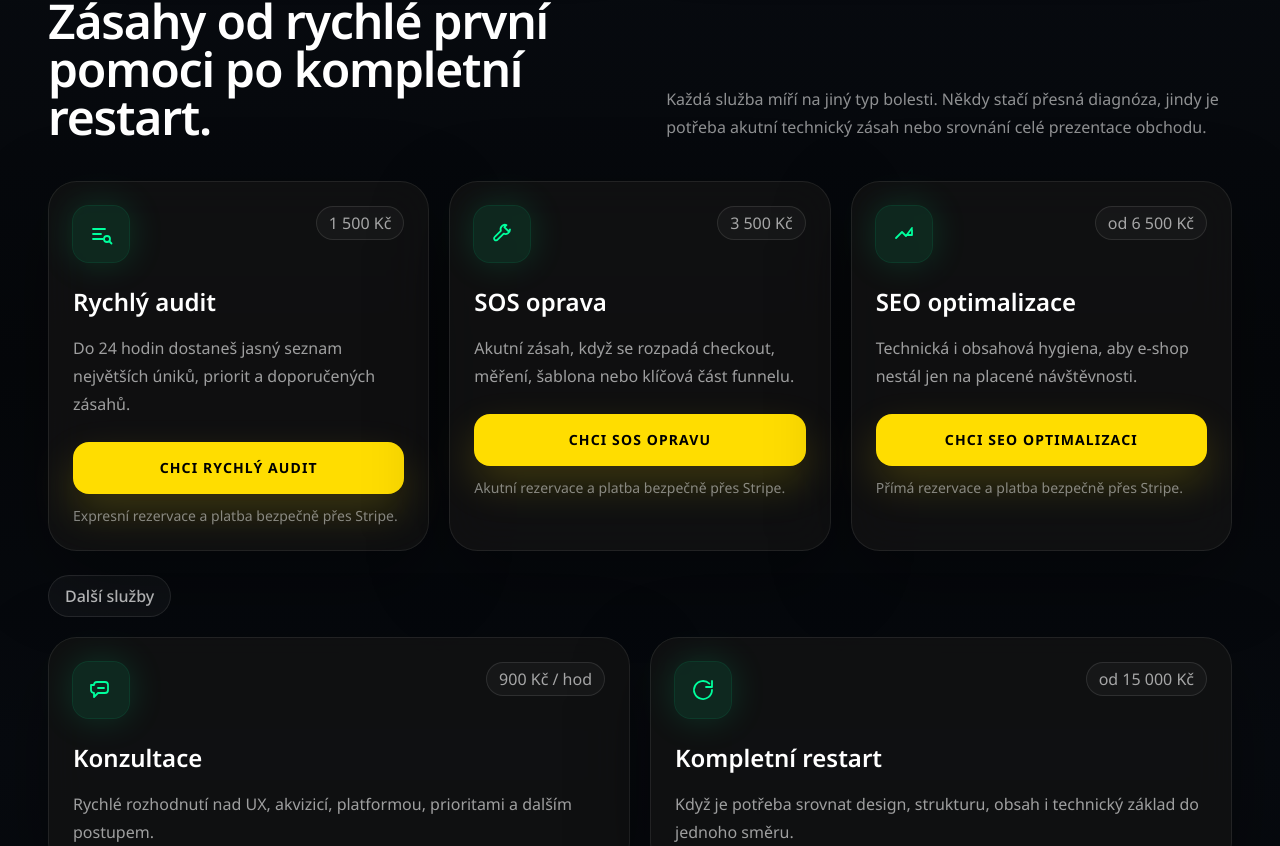
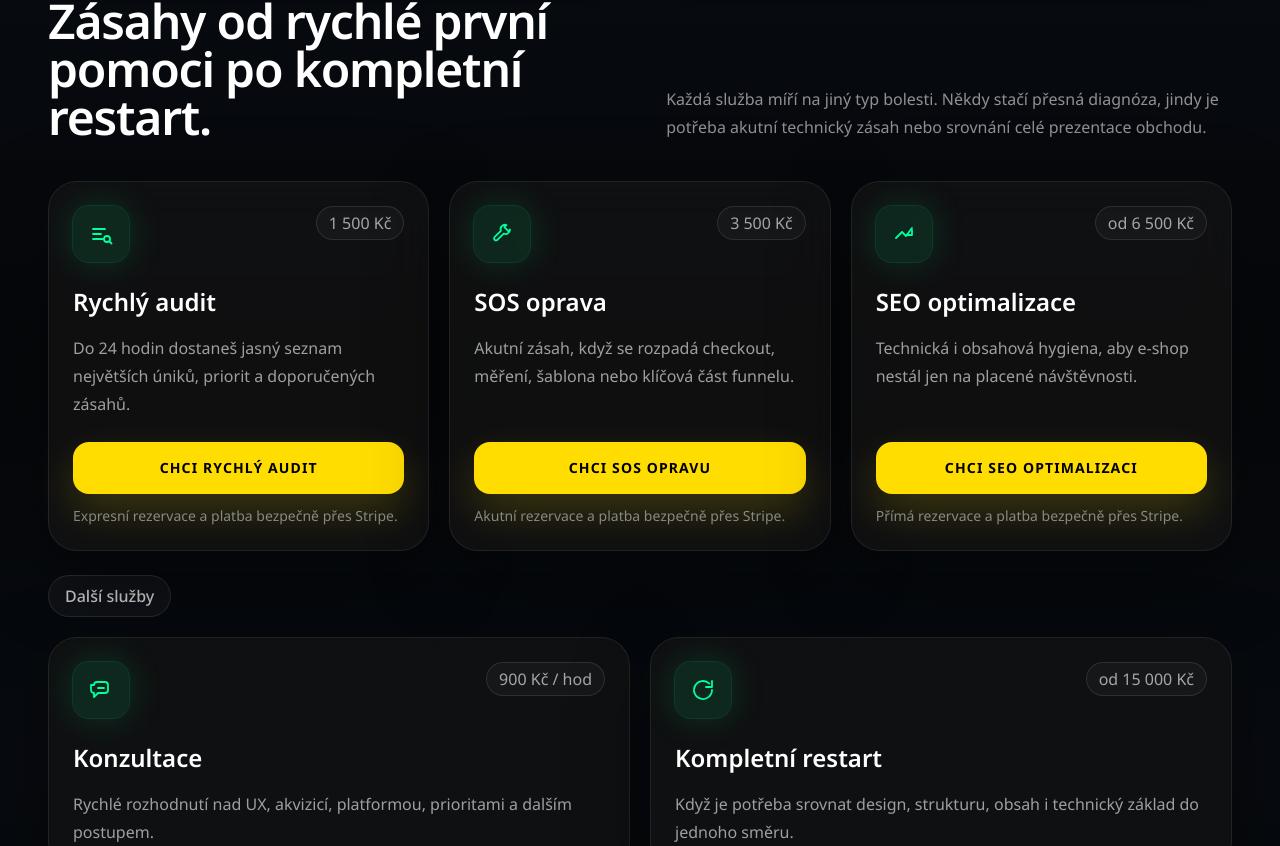
Before and after one commit to lb-ship-it/e-shop-medic, a Next.js app: page / in a window 1280 px wide. Shown: the part 2831-3677 px from the top of the page. Built offline with nearby package versions, Linux system fonts and the light colour scheme.

Commit message:
Align service payment CTAs

```diff
--- a/app/page.tsx
+++ b/app/page.tsx
@@ -401,7 +401,7 @@ function ServiceCard({ title, price, description, icon, cta }: Service) {
       : "bg-[#ffdd00] text-black shadow-[0_18px_42px_rgba(255,221,0,0.18)] hover:bg-[#ffe44d]";
 
   return (
-    <article className="panel group rounded-[1.8rem] border border-white/8 p-6 transition duration-300 hover:-translate-y-1 hover:border-accent-green/30 hover:bg-white/[0.05]">
+    <article className="panel group flex h-full flex-col rounded-[1.8rem] border border-white/8 p-6 transition duration-300 hover:-translate-y-1 hover:border-accent-green/30 hover:bg-white/[0.05]">
       <div className="flex items-start justify-between gap-4">
         <div className="glow-green flex h-14 w-14 items-center justify-center rounded-2xl bg-accent-green/10 text-accent-green transition duration-300 group-hover:scale-105">
           <ServiceIcon icon={icon} />
@@ -413,7 +413,7 @@ function ServiceCard({ title, price, description, icon, cta }: Service) {
       <h3 className="mt-6 text-2xl font-semibold text-white">{title}</h3>
       <p className="mt-4 text-base leading-7 text-white/60">{description}</p>
       {cta ? (
-        <div className="mt-6 space-y-3">
+        <div className="mt-auto pt-6 space-y-3">
           <a
             href={cta.href}
             className={`inline-flex min-h-12 w-full items-center justify-center rounded-2xl px-5 py-4 text-center text-sm font-bold tracking-[0.08em] transition hover:-translate-y-0.5 ${ctaClass}`}
```
